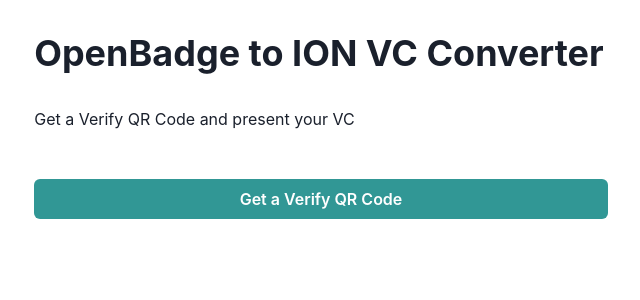
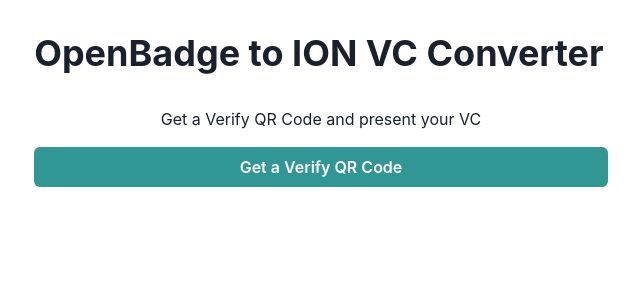
Before and after one commit to block-base/openbadge-vc-converter, a Next.js app: page /verify in a window 1280 px wide. Shown: the top 300 px of the page, without its empty margins (319-959 px from the left). Built offline with nearby package versions, Linux system fonts and the light colour scheme.

Commit message:
chore: centering qr

```diff
--- a/pages/verify.tsx
+++ b/pages/verify.tsx
@@ -10,7 +10,6 @@ import {
   Heading,
   Flex,
   Image,
-  Spinner,
 } from "@chakra-ui/react";
 import { WarningIcon, CheckCircleIcon } from "@chakra-ui/icons";
 import QRCode from "react-qr-code";
@@ -41,7 +40,7 @@ const Home: NextPage = () => {
       .then(function (response) {
         console.log(response.data);
         setMetadata(response.data.openBadgeMetadata);
-        setStatus("verified");
+        setStatus("failed");
       })
       .catch(function (err) {
         setStatus("failed");
@@ -72,8 +71,8 @@ const Home: NextPage = () => {
         </NextLink>
         {status == "initial" && (
           <>
-            <Text>Get a Verify QR Code and present your VC</Text>
-            <Box my="8">
+            <Flex w="full" align={"center"} direction={"column"}>
+              <Text>Get a Verify QR Code and present your VC</Text>
               <Button
                 w="full"
                 my="4"
@@ -85,7 +84,7 @@ const Home: NextPage = () => {
               <Box mt="4">
                 {verifyQRCodeUrl ? <QRCode value={verifyQRCodeUrl} /> : <></>}
               </Box>
-            </Box>
+            </Flex>
           </>
         )}
         {status == "verified" && (
```
